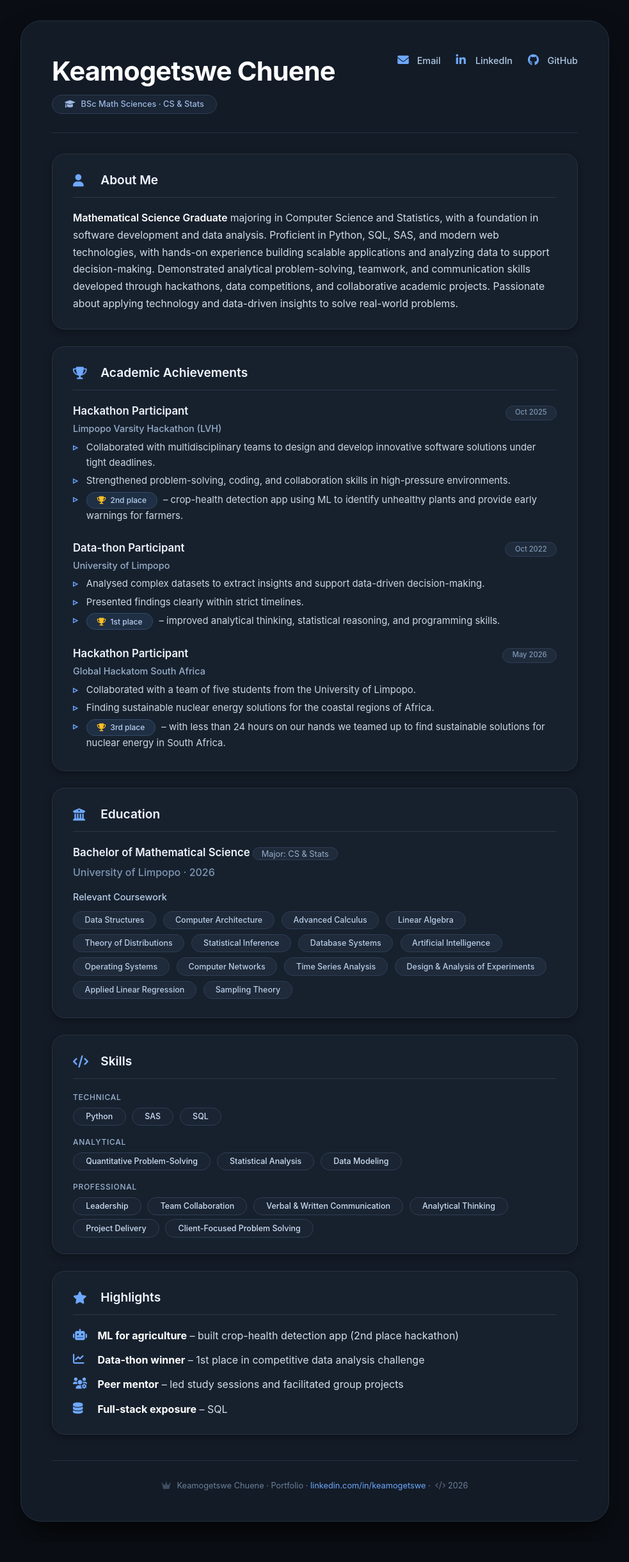
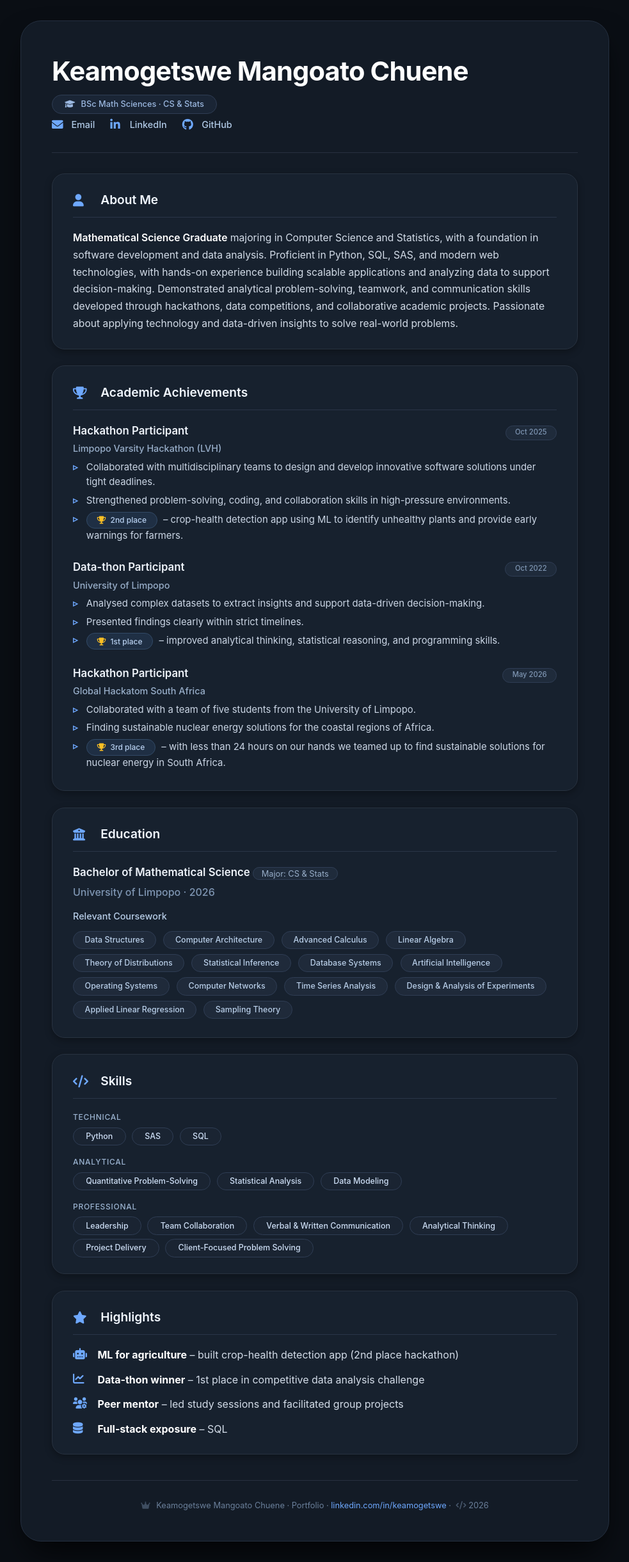
Before and after one commit to keachuene/keachuene.github.io, a plain HTML site: page index.html in a window 1280 px wide. Shown: the whole page at 64% size, without its empty margins (148-1131 px from the left). Before the commit the page ends 2410 px from the top, so only its background shows below. Drawn offline with Linux system fonts and the light colour scheme.

Commit message:
Update name from Keamogetswe Chuene to Mangoato

```diff
--- a/index.html
+++ b/index.html
@@ -3,7 +3,7 @@
 <head>
   <meta charset="UTF-8" />
   <meta name="viewport" content="width=device-width, initial-scale=1.0"/>
-  <title>Keamogetswe Chuene · Portfolio</title>
+  <title>Keamogetswe Mangoato Chuene · Portfolio</title>
   <!-- Font Awesome 6 (free) -->
   <link rel="stylesheet" href="https://cdnjs.cloudflare.com/ajax/libs/font-awesome/6.0.0-beta3/css/all.min.css" />
   <style>
@@ -368,7 +368,7 @@
   <!-- ===== HEADER ===== -->
   <div class="profile-header">
     <div class="name-title">
-      <h1>Keamogetswe Chuene</h1>
+      <h1>Keamogetswe Mangoato Chuene</h1>
       <span class="badge"><i class="fas fa-graduation-cap" style="margin-right: 6px;"></i> BSc Math Sciences · CS & Stats</span>
     </div>
     <div class="contact-links">
@@ -524,7 +524,7 @@
   <!-- ===== FOOTER ===== -->
   <div class="footer-credit">
     <i class="fas fa-crown" style="opacity: 0.5; margin-right: 6px;"></i>
-    Keamogetswe Chuene · Portfolio ·
+    Keamogetswe Mangoato Chuene · Portfolio ·
     <a href="#" target="_blank">linkedin.com/in/keamogetswe</a> ·
     <i class="fas fa-code" style="margin-left: 4px; opacity: 0.6;"></i> 2026
   </div>
```
